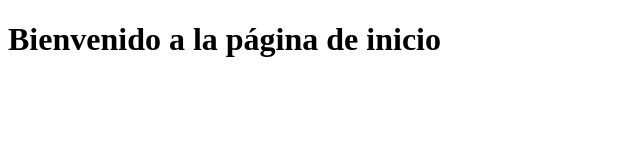
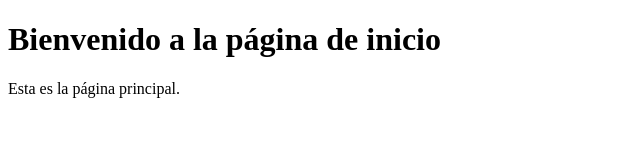
Before and after one commit to kuku-afk/ejercicio-git-1, a plain HTML site: page index.html in a window 1280 px wide. Shown: the whole page, without its empty margins (0-640 px from the left). Drawn offline with Linux system fonts and the light colour scheme.

Commit message:
Resto de cambios

```diff
--- a/index.html
+++ b/index.html
@@ -1,4 +1,4 @@
-
+<!-- index.html (modificado) -->
 <!DOCTYPE html>
 <html>
 <head>
@@ -6,5 +6,6 @@
 </head>
 <body>
     <h1>Bienvenido a la página de inicio</h1>
+    <p>Esta es la página principal.</p>
 </body>
 </html>
```
